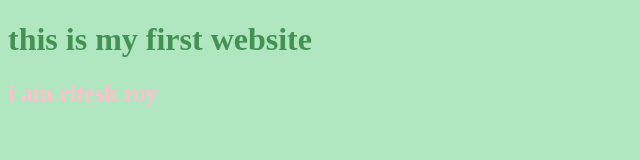
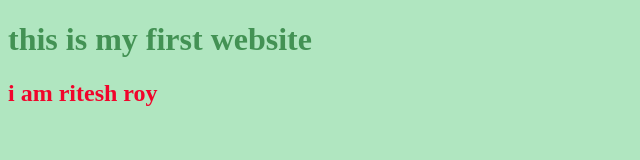
Before and after one commit to Ritesh-kumar38523/Ritesh-kumar, a plain HTML site: page index.html in a window 1280 px wide. Shown: the whole page, without its empty margins (0-640 px from the left). Drawn offline with Linux system fonts and the light colour scheme.

Commit message:
change line color

```diff
--- a/index.html
+++ b/index.html
@@ -20,7 +20,7 @@
            }
            h2{
 
-            color:pink;
+            color:rgb(241, 4, 43);
 
         }
 
```
